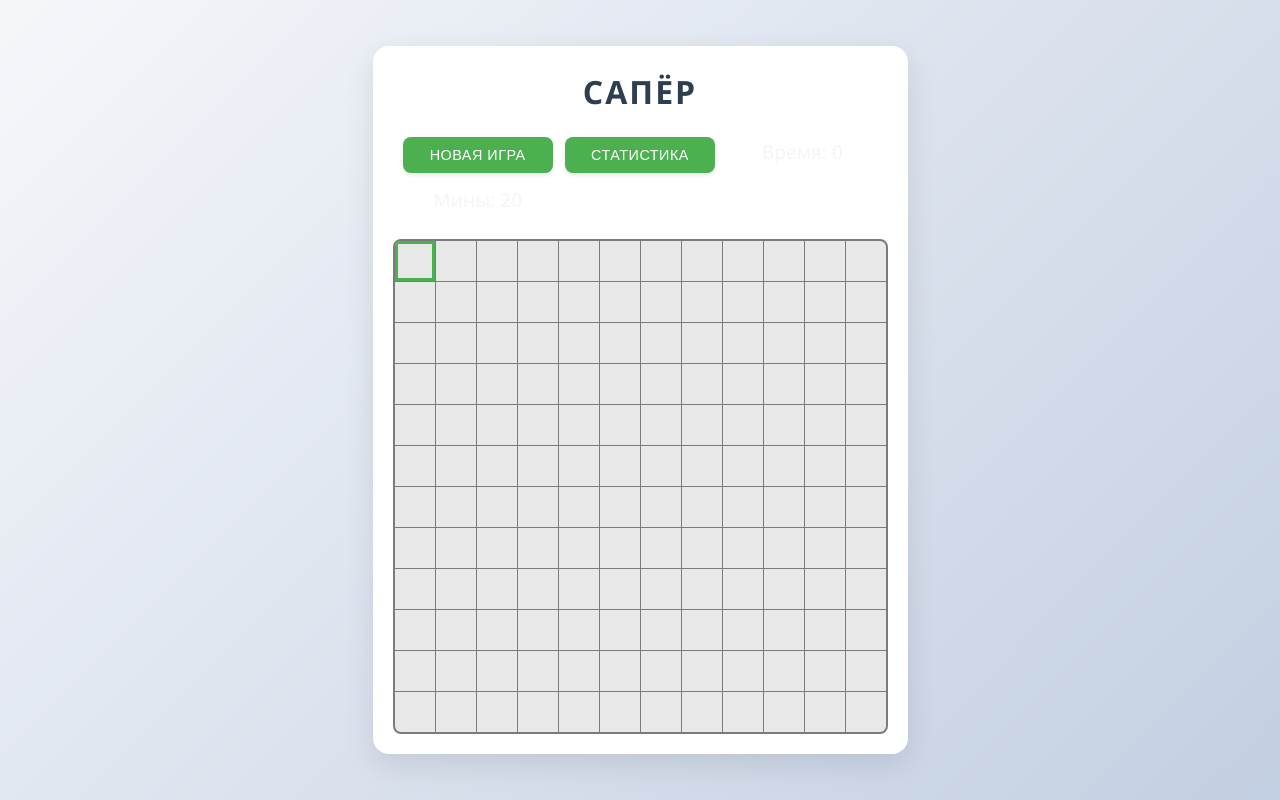
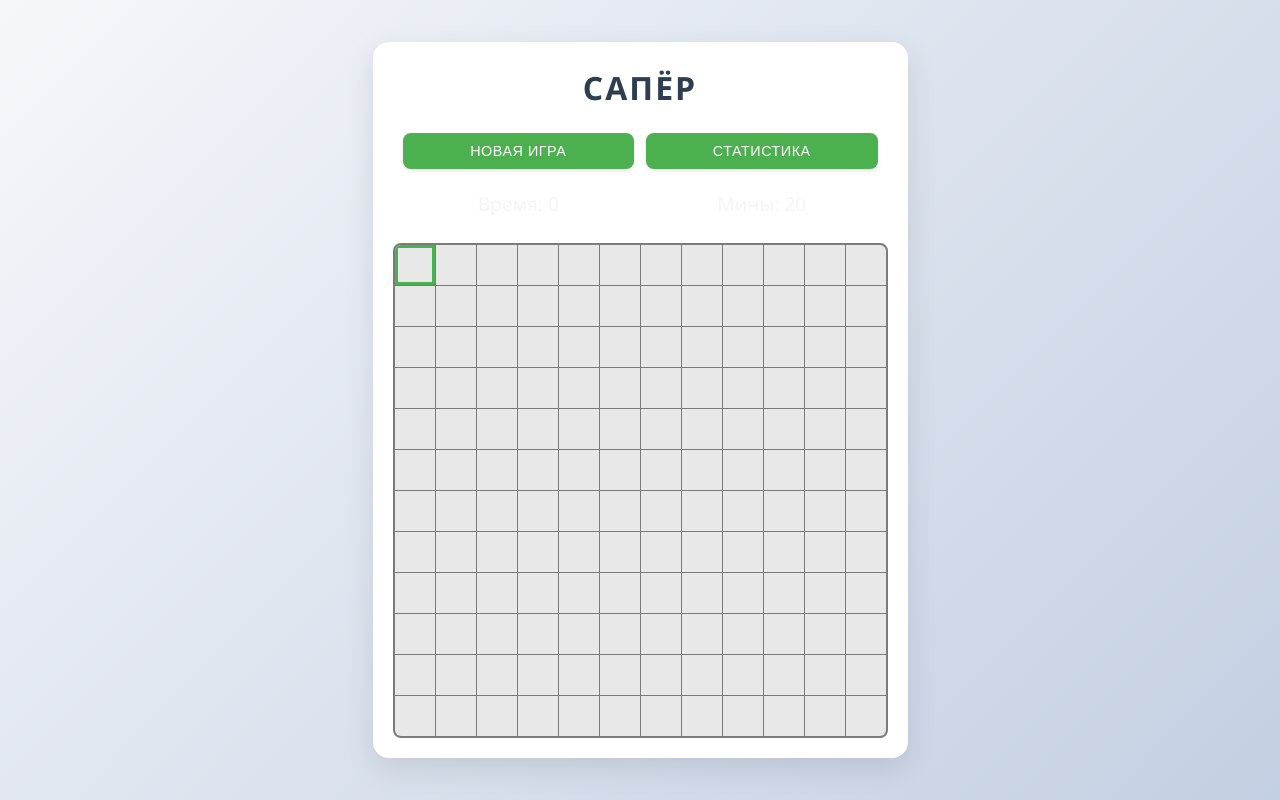
Before and after one commit to SNAcorp/shabalin, a FastAPI app: page /mineswipper in a window 1280 px wide. Run offline with FastAPI, Linux system fonts and the light colour scheme.

Commit message:
Innitial Commit

```diff
--- a/app/templates/mineswipper.html
+++ b/app/templates/mineswipper.html
@@ -13,6 +13,8 @@
             <div class="game-controls">
                 <button id="newGame">Новая игра</button>
                 <button id="showStats">Статистика</button>
+            </div>
+            <div class="game-controls">
                 <span id="timer">Время: 0</span>
                 <span id="mines">Мины: 0</span>
             </div>
```
